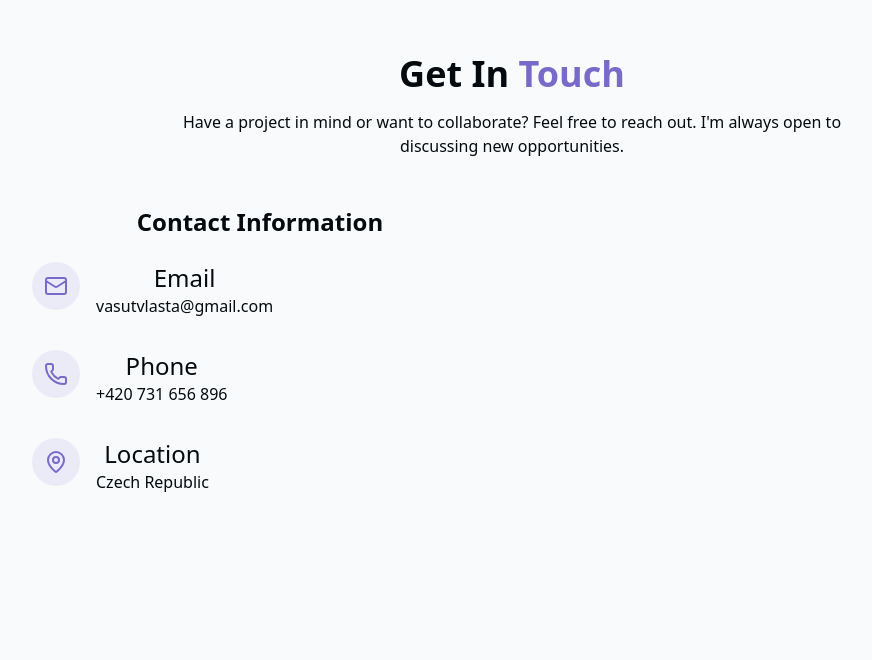
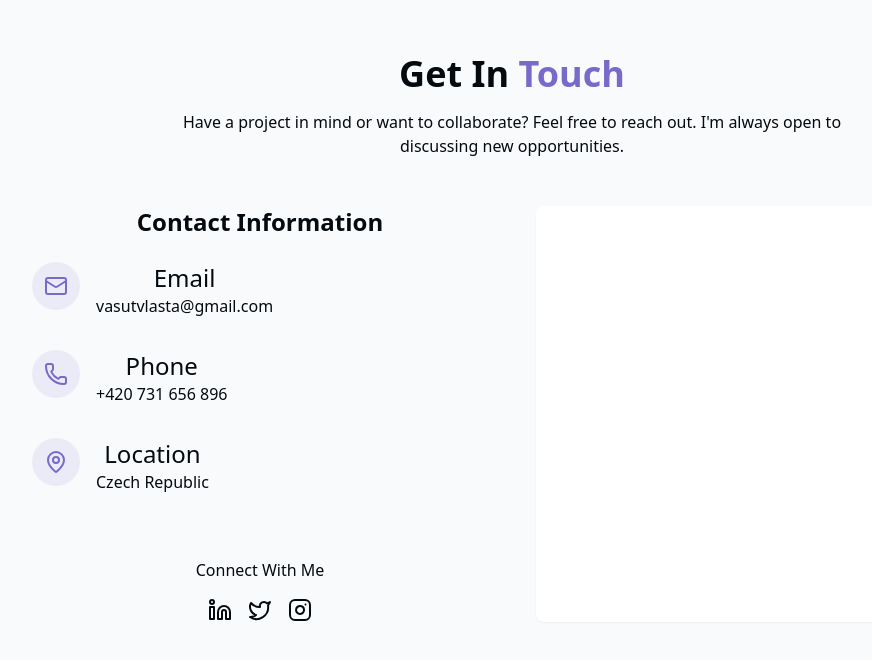
Before and after one commit to iVlastart/portfolio, a React (Vite) app: page / in a window 1280 px wide. Shown: the part 2914-3574 px from the top of the page, without its empty margins (128-1000 px from the left). Before the commit the page ends 3504 px from the top, so only its background shows below. Built offline with nearby package versions, Linux system fonts and the light colour scheme.

Commit message:
Contact section is partialy done. Only need to add a contact form

```diff
--- a/src/Components/Sections/ContactSection.jsx
+++ b/src/Components/Sections/ContactSection.jsx
@@ -1,6 +1,7 @@
 import { Title } from "@/Components/partials/Title";
 import { Mail, MapPin, Phone } from "lucide-react";
-import { ContactInfo } from "../partials/ContactInfo";
+import { ContactInfo } from "@/Components/partials/ContactInfo";
+import { ContactSocials } from "@/Components/partials/ContactSocials";
 
 export const ContactSection = ()=>{
     return(
@@ -21,6 +22,14 @@ export const ContactSection = ()=>{
 
 
                         <ContactInfo/>
+
+                        <ContactSocials/>
+                    </div>
+
+                    <div className="bg-card p-8 rounded-lg shadow-xs">
+                        <h3>
+
+                        </h3>
                     </div>
                 </div>
             </div>
--- /dev/null
+++ b/src/Components/partials/ContactSocials.jsx
@@ -0,0 +1,25 @@
+import { Instagram, Linkedin, Twitter } from "lucide-react";
+
+export const ContactSocials = ()=>{
+    return(
+        <>
+            <div className="pt-8">
+                <h4 className="font-medium mb-4">
+                    Connect With Me
+                </h4>
+
+                <div className="flex space-x-4 justify-center">
+                    <a href="https://www.linkedin.com/in/vlasta-vasut/" target="_blank">
+                        <Linkedin/>
+                    </a>
+                    <a href="https://x.com/iVlastart" target="_blank">
+                        <Twitter/>
+                    </a>
+                    <a href="https://www.instagram.com/ivlastart/" target="_blank">
+                        <Instagram/>
+                    </a>
+                </div>
+            </div>
+        </>
+    )
+};
```
